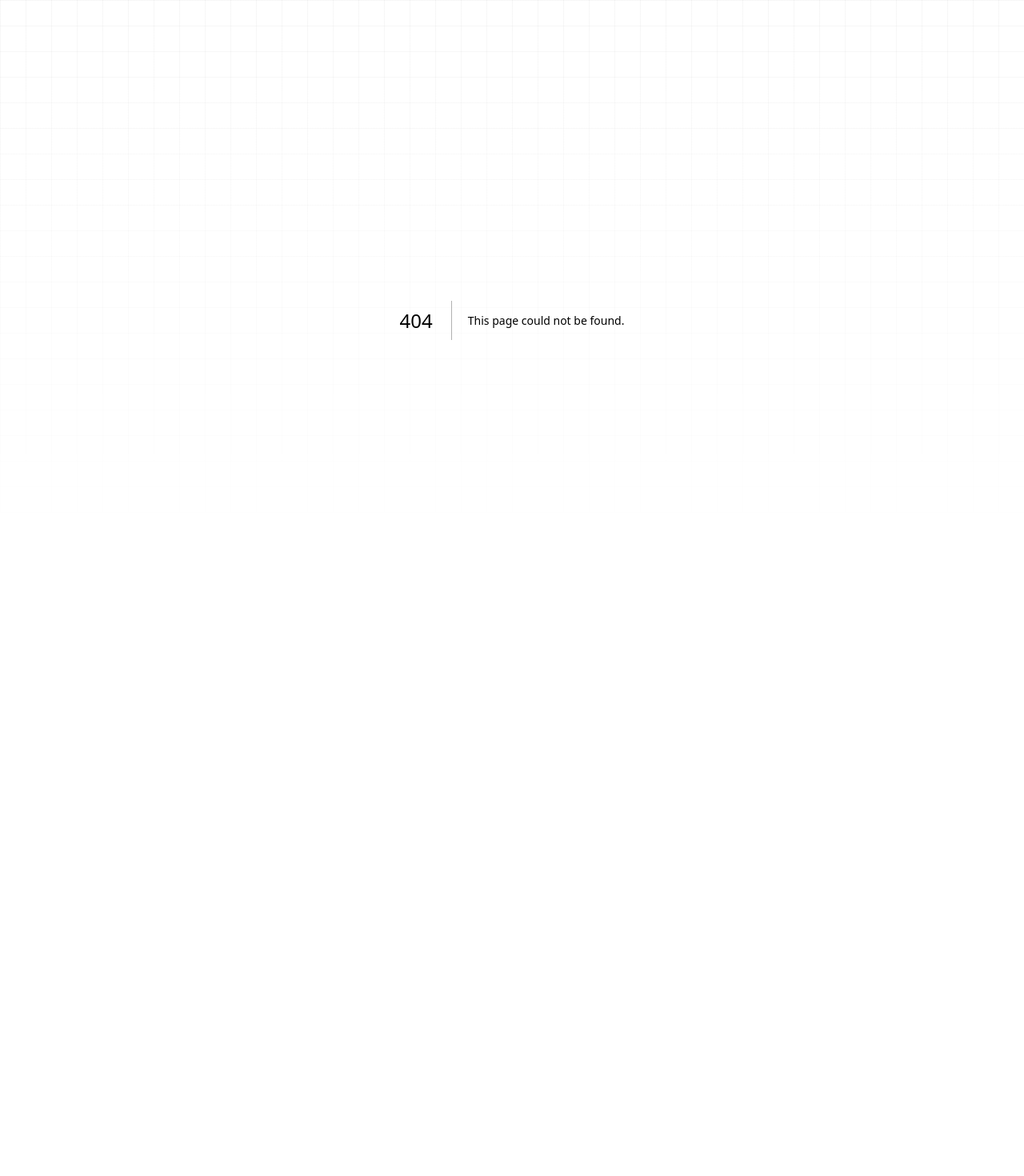
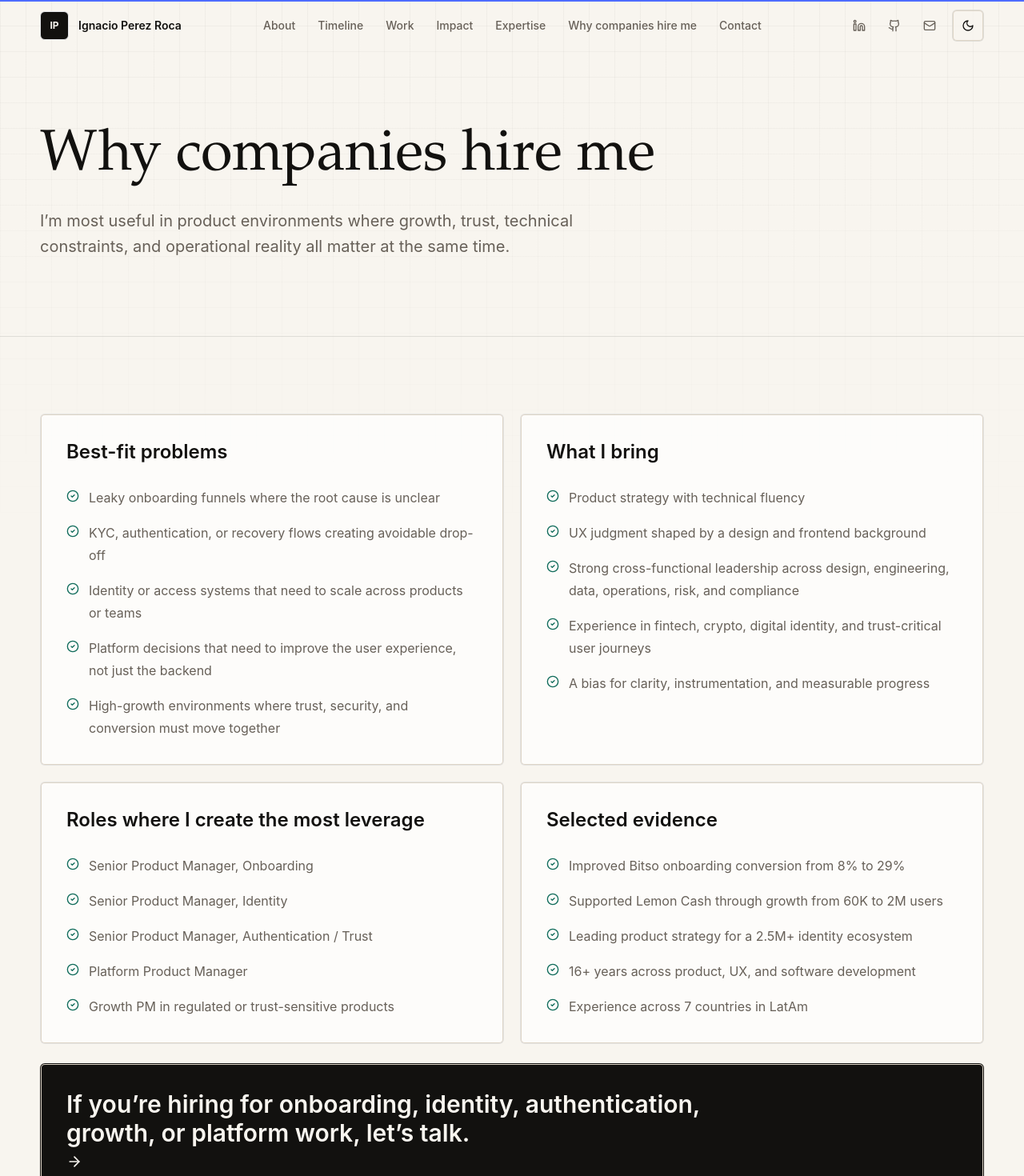
Before and after one commit to ignacioperezroca/ignacio-portfolio, a Next.js app: page /why-companies-hire-me in a window 1280 px wide. Before the commit this address had no page. Shown: the top 1470 px of the page at 80% size. Before the commit the page ends 800 px from the top, so only its background shows below. Built offline with nearby package versions, Linux system fonts and the light colour scheme.

Commit message:
Add why companies hire me page

```diff
--- /dev/null
+++ b/src/app/why-companies-hire-me/page.tsx
@@ -0,0 +1,130 @@
+import type { Metadata } from "next";
+import { ArrowRight, CheckCircle2 } from "lucide-react";
+import { Footer } from "@/components/Footer";
+import { Navbar } from "@/components/Navbar";
+import { personalInfo } from "@/data/portfolio";
+
+export const metadata: Metadata = {
+  title: "Why companies hire me",
+  description:
+    "Product problems Ignacio Perez Roca is best at solving across onboarding, identity, authentication, growth, trust, and platform work.",
+  openGraph: {
+    title: `Why companies hire me - ${personalInfo.displayName}`,
+    description:
+      "A focused view of best-fit product problems, strengths, roles, and selected evidence."
+  }
+};
+
+const sections = [
+  {
+    title: "Best-fit problems",
+    bullets: [
+      "Leaky onboarding funnels where the root cause is unclear",
+      "KYC, authentication, or recovery flows creating avoidable drop-off",
+      "Identity or access systems that need to scale across products or teams",
+      "Platform decisions that need to improve the user experience, not just the backend",
+      "High-growth environments where trust, security, and conversion must move together"
+    ]
+  },
+  {
+    title: "What I bring",
+    bullets: [
+      "Product strategy with technical fluency",
+      "UX judgment shaped by a design and frontend background",
+      "Strong cross-functional leadership across design, engineering, data, operations, risk, and compliance",
+      "Experience in fintech, crypto, digital identity, and trust-critical user journeys",
+      "A bias for clarity, instrumentation, and measurable progress"
+    ]
+  },
+  {
+    title: "Roles where I create the most leverage",
+    bullets: [
+      "Senior Product Manager, Onboarding",
+      "Senior Product Manager, Identity",
+      "Senior Product Manager, Authentication / Trust",
+      "Platform Product Manager",
+      "Growth PM in regulated or trust-sensitive products"
+    ]
+  },
+  {
+    title: "Selected evidence",
+    bullets: [
+      "Improved Bitso onboarding conversion from 8% to 29%",
+      "Supported Lemon Cash through growth from 60K to 2M users",
+      "Leading product strategy for a 2.5M+ identity ecosystem",
+      "16+ years across product, UX, and software development",
+      "Experience across 7 countries in LatAm"
+    ]
+  }
+];
+
+export default function WhyCompaniesHireMePage() {
+  return (
+    <>
+      <Navbar />
+      <main>
+        <section className="border-b border-ink/10 bg-white/48 py-16 dark:border-paper/10 dark:bg-paper/5 sm:py-24">
+          <div className="section-shell">
+            <div className="max-w-4xl">
+              <h1 className="font-serif text-5xl leading-[1] text-ink dark:text-paper sm:text-6xl lg:text-7xl">
+                Why companies hire me
+              </h1>
+              <p className="mt-7 max-w-3xl text-xl leading-8 text-ink-muted dark:text-paper/70">
+                I’m most useful in product environments where growth, trust, technical constraints, and operational reality all matter at the same time.
+              </p>
+            </div>
+          </div>
+        </section>
+
+        <section className="py-16 sm:py-24">
+          <div className="section-shell">
+            <div className="grid gap-5 lg:grid-cols-2">
+              {sections.map((section) => (
+                <article
+                  key={section.title}
+                  className="rounded-md border border-ink/10 bg-white/70 p-6 shadow-line dark:border-paper/10 dark:bg-paper/5 sm:p-8"
+                >
+                  <h2 className="max-w-xl text-2xl font-semibold leading-tight text-ink dark:text-paper">
+                    {section.title}
+                  </h2>
+                  <ul className="mt-7 grid gap-4">
+                    {section.bullets.map((bullet) => (
+                      <li
+                        key={bullet}
+                        className="flex gap-3 text-base leading-7 text-ink-muted dark:text-paper/70"
+                      >
+                        <CheckCircle2
+                          className="mt-1 h-4 w-4 shrink-0 text-accent-green dark:text-paper-warm"
+                          aria-hidden
+                        />
+                        <span>{bullet}</span>
+                      </li>
+                    ))}
+                  </ul>
+                </article>
+              ))}
+            </div>
+
+            <section className="mt-6 rounded-md border border-ink/10 bg-ink p-6 text-paper shadow-line dark:border-paper/10 sm:p-8">
+              <div className="flex">
+                <a
+                  href={`mailto:${personalInfo.email}`}
+                  className="focus-ring group inline-flex max-w-4xl flex-wrap items-center gap-2 rounded-md text-2xl font-semibold leading-tight text-paper transition hover:text-paper-warm sm:text-3xl"
+                >
+                  <span>
+                    If you’re hiring for onboarding, identity, authentication, growth, or platform work, let’s talk.
+                  </span>
+                  <ArrowRight
+                    className="h-5 w-5 transition group-hover:translate-x-1"
+                    aria-hidden
+                  />
+                </a>
+              </div>
+            </section>
+          </div>
+        </section>
+      </main>
+      <Footer />
+    </>
+  );
+}
--- a/src/components/Footer.tsx
+++ b/src/components/Footer.tsx
@@ -3,6 +3,8 @@
 import { navItems, personalInfo } from "@/data/portfolio";
 
 export function Footer() {
+  const hrefFor = (href: string) => (href.startsWith("/") ? href : `/${href}`);
+
   return (
     <footer className="border-t border-ink/10 bg-ink py-10 text-paper dark:border-paper/10">
       <div className="section-shell">
@@ -28,7 +30,7 @@
                 {navItems.map((item) => (
                   <Link
                     key={item.href}
-                    href={`/${item.href}`}
+                    href={hrefFor(item.href)}
                     className="focus-ring rounded-md text-sm text-paper/65 transition hover:text-paper"
                   >
                     {item.label}
--- a/src/components/Navbar.tsx
+++ b/src/components/Navbar.tsx
@@ -70,7 +70,13 @@
     };
   }, [open]);
 
-  const hrefFor = (href: string) => (isHome ? href : `/${href}`);
+  const hrefFor = (href: string) => {
+    if (href.startsWith("/")) {
+      return href;
+    }
+
+    return isHome ? href : `/${href}`;
+  };
 
   return (
     <>
--- a/src/data/portfolio.ts
+++ b/src/data/portfolio.ts
@@ -112,6 +112,7 @@
   { label: "Work", href: "#work" },
   { label: "Impact", href: "#impact" },
   { label: "Expertise", href: "#expertise" },
+  { label: "Why companies hire me", href: "/why-companies-hire-me" },
   { label: "Contact", href: "#contact" }
 ];
 
```
